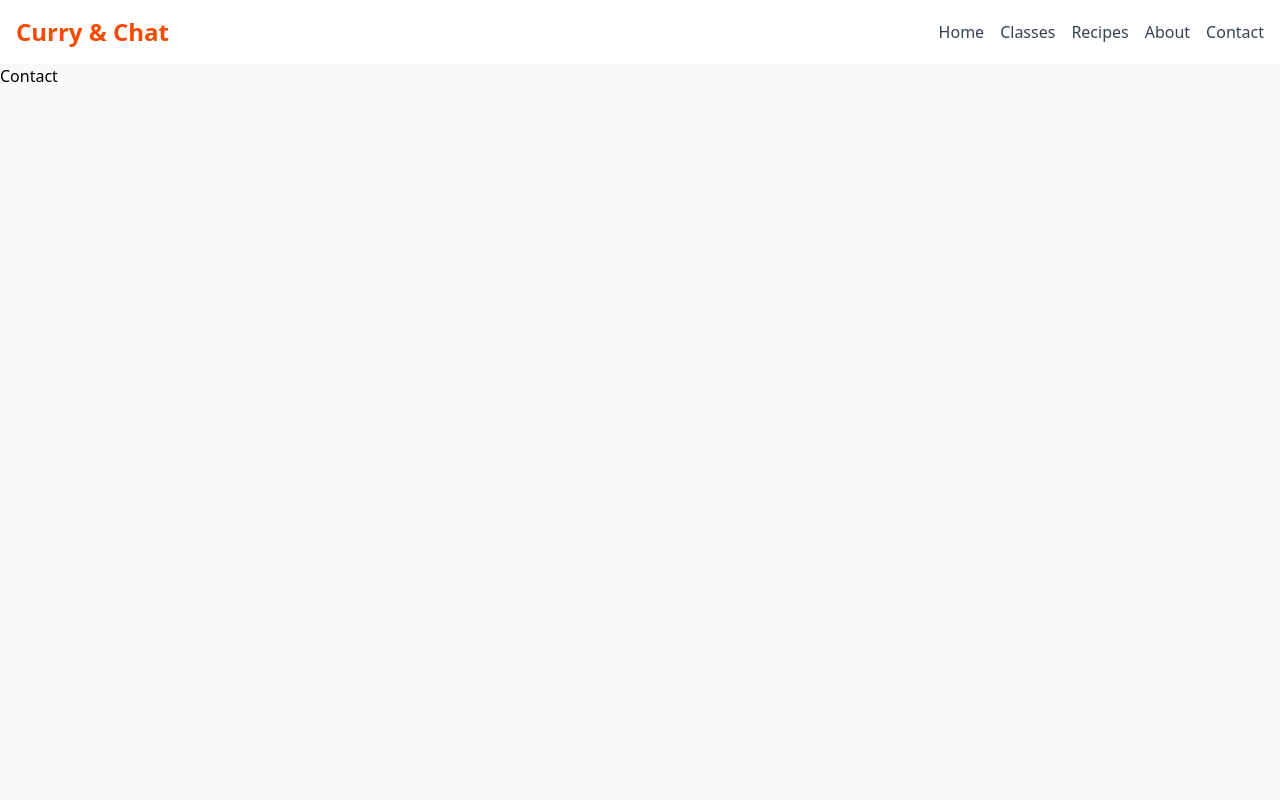
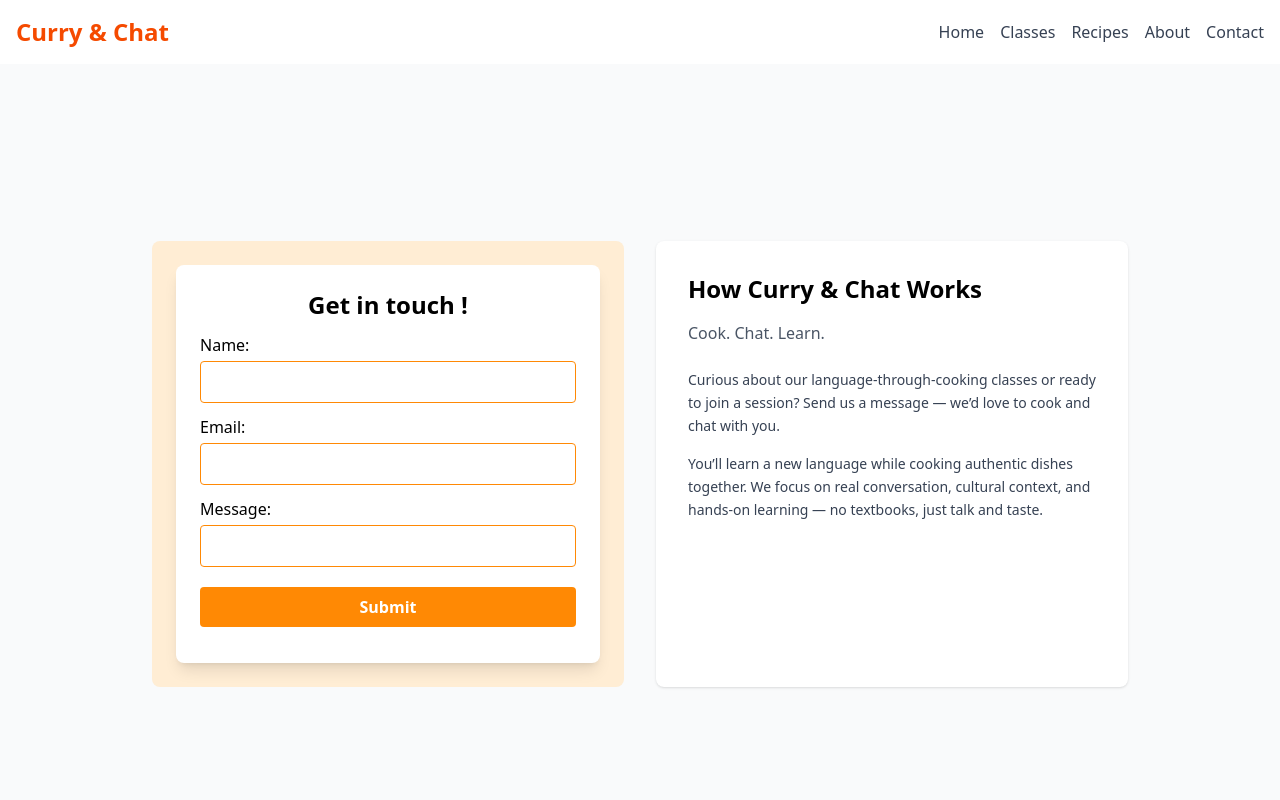
Before and after one commit to amritapathak89/curryandchat, a Next.js app: page /Contact in a window 1280 px wide. Shown: the top 800 px of the page. Built offline with nearby package versions, Linux system fonts and the light colour scheme.

Commit message:
add contact form

```diff
--- a/src/app/(client-section)/Classes/page.tsx
+++ b/src/app/(client-section)/Classes/page.tsx
@@ -1,10 +1,12 @@
-// app/join-class/page.tsx
+"use client";
 import React from "react";
 
 const Classes = () => {
   return (
     <main className="min-h-screen bg-gray-50">
+      <section className="py-16">
 
+      </section>
     </main>
   );
 };
--- a/src/app/(client-section)/Contact/page.tsx
+++ b/src/app/(client-section)/Contact/page.tsx
@@ -1,5 +1,31 @@
+"use client";
+import React from "react";
+import ContactForm from "../components/molecules/ContactForm";
+
 const Contact = () => {
-  return <main className="min-h-screen bg-gray-50">Contact</main>;
+  return (
+    <main className="min-h-screen bg-gray-50 flex items-center justify-center">
+      <section className="max-w-5xl w-full px-6 py-12 grid grid-cols-1 md:grid-cols-2 gap-8">
+        <div className="bg-orange-100 p-6 rounded-lg">
+          <ContactForm />
+        </div>
+        <div className="bg-white p-8 rounded-lg shadow hover:shadow-lg transition">
+          <h2 className="text-2xl font-semibold mb-4">How Curry & Chat Works</h2>
+          <p className="text-gray-600 mb-6">Cook. Chat. Learn.</p>
+          <div className="space-y-4 text-gray-700 text-sm leading-relaxed">
+            <p>
+              Curious about our language-through-cooking classes or ready to join a session? Send us a message — we’d
+              love to cook and chat with you.
+            </p>
+            <p>
+              You’ll learn a new language while cooking authentic dishes together. We focus on real conversation,
+              cultural context, and hands-on learning — no textbooks, just talk and taste.
+            </p>
+          </div>
+        </div>
+      </section>
+    </main>
+  );
 };
 
 export default Contact;
--- /dev/null
+++ b/src/app/(client-section)/components/molecules/ContactForm.tsx
@@ -0,0 +1,80 @@
+import React, { useState } from 'react';
+interface FormValues {
+  name: string;
+  email: string;
+  message: string;
+}
+
+const ContactForm: React.FC = () => {
+  const [formValues, setFormValues] = useState<FormValues>({ name: '', email: '', message: '' });
+  const [messages, setMessages] = useState<string>('');
+
+  const handleChange = (e: React.ChangeEvent<HTMLInputElement>) => {
+    const { name, value } = e.target;
+    setFormValues((prevValues) => ({ ...prevValues, [name]: value }));
+  };
+
+  const handleSubmit = (e: React.FormEvent<HTMLFormElement>) => {
+    e.preventDefault();
+    setMessages(`Thank you, ${formValues.name}! We will contact you at ${formValues.email}.`);
+    setFormValues({ name: "", email: "", message: "" }); // Reset the form
+  };
+  return (
+    <form onSubmit={handleSubmit}  className="bg-white p-6 rounded-lg shadow-lg flex flex-col gap-4">
+      <div className="flex flex-col gap-3">
+        <h1 className='flex flex-col items-center font-bold text-2xl'>Get in touch !</h1>
+        <div className="flex flex-col">
+          <label htmlFor="name" className="mb-1 font-medium">
+            Name:
+          </label>
+          <input
+            type="text"
+            id="name"
+            name="name"
+            value={formValues.name}
+            onChange={handleChange}
+            className="p-2 border border-orange-400 rounded"
+          />
+        </div>
+
+        <div className="flex flex-col">
+          <label htmlFor="email" className="mb-1 font-medium">
+            Email:
+          </label>
+          <input
+            type="email"
+            id="email"
+            name="email"
+            value={formValues.email}
+            onChange={handleChange}
+            className="p-2 border border-orange-400 rounded"
+          />
+        </div>
+
+        <div className="flex flex-col">
+          <label htmlFor="message" className="mb-1 font-medium">
+            Message:
+          </label>
+          <input
+            id="message"
+            name="message"
+            value={formValues.message}
+            onChange={handleChange}
+            className="p-2 border border-orange-400 rounded"
+          />
+        </div>
+
+        <button
+          type="submit"
+          className="bg-orange-400 text-white font-semibold py-2 rounded hover:bg-orange-500 transition mt-2"
+        >
+          Submit
+        </button>
+
+        <p className="text-center text-red-500">{messages}</p>
+      </div>
+    </form>
+  );
+}
+
+export default ContactForm;
--- a/src/app/page.tsx
+++ b/src/app/page.tsx
@@ -14,7 +14,7 @@ const HomePage = () => {
             <Link href="/Classes" className="bg-orange-500 text-white px-6 py-3 rounded-lg hover:bg-orange-600 transition">
               Join a Class
             </Link>
-            <Link  href="/About" className="bg-white border border-orange-500 px-6 py-3 rounded-lg hover:bg-orange-50 transition">
+            <Link  href="/About" className="border-2 bg-white border-orange-500 px-6 py-3 rounded-lg hover:bg-orange-50 transition">
               Learn More
             </Link>
           </div>
```
